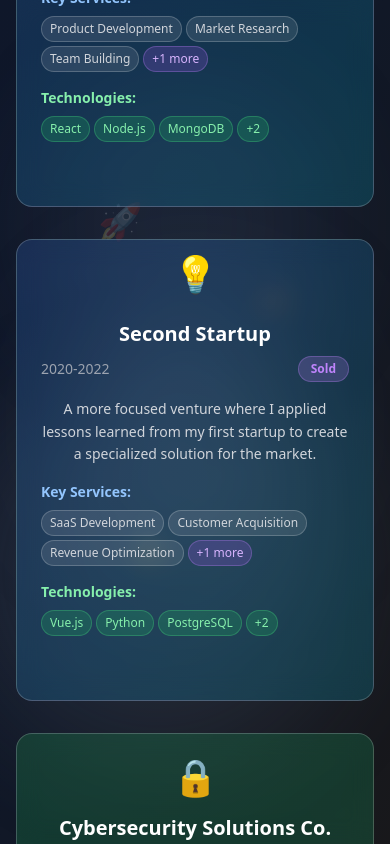
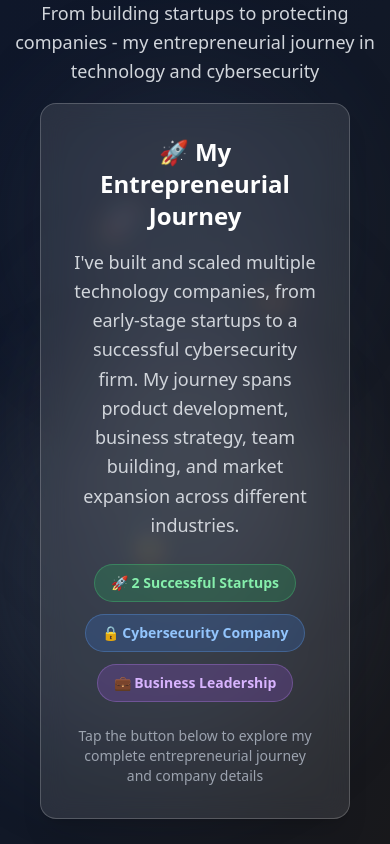
Before and after one commit to LucatonyRaudales/portfolio, a Next.js app: page /components/About in a window 390 px wide. Built offline with nearby package versions, Linux system fonts and the light colour scheme.

Commit message:
improving

```diff
--- a/pages/components/About.tsx
+++ b/pages/components/About.tsx
@@ -84,12 +84,22 @@ const AboutSection: React.FC = () => {
   const [selectedCompany, setSelectedCompany] = useState<Company | null>(null);
   const [isModalOpen, setIsModalOpen] = useState(false);
   const [visibleCards, setVisibleCards] = useState(0);
+  const [isMobile, setIsMobile] = useState(false);
 
   useEffect(() => {
     const timer = setTimeout(() => {
       setVisibleCards(companies.length);
     }, 500);
     return () => clearTimeout(timer);
+  }, []);
+
+  useEffect(() => {
+    const checkMobile = () => {
+      setIsMobile(window.innerWidth < 640);
+    };
+    checkMobile();
+    window.addEventListener('resize', checkMobile);
+    return () => window.removeEventListener('resize', checkMobile);
   }, []);
 
   const handleCompanyClick = (company: Company) => {
@@ -147,7 +157,45 @@ const AboutSection: React.FC = () => {
       </div>
 
       {/* Content Section */}
-      <div className="flex-1 flex items-center justify-center pb-16 relative z-20 w-full max-w-7xl mx-auto px-4">
+      <div className="flex-1 flex flex-col items-center justify-center pb-16 relative z-20 w-full max-w-7xl mx-auto px-4">
+        {isMobile ? (
+          /* Mobile: No cards, just centered content */
+          <div className="flex flex-col items-center justify-center w-full">
+            <div className="text-center px-6 mb-8 max-w-2xl">
+              <div className="bg-white/10 backdrop-blur-md border border-white/20 rounded-2xl p-8 shadow-xl">
+                <h2 className="text-2xl font-bold text-white mb-4">
+                  🚀 My Entrepreneurial Journey
+                </h2>
+                <p className="text-gray-300 text-lg leading-relaxed mb-6">
+                  I've built and scaled multiple technology companies, from early-stage startups to a successful cybersecurity firm. My journey spans product development, business strategy, team building, and market expansion across different industries.
+                </p>
+                <div className="flex flex-wrap justify-center gap-3 mb-6">
+                  <div className="bg-green-500/20 border border-green-400/30 rounded-full px-4 py-2 text-green-300 text-sm font-semibold">
+                    🚀 2 Successful Startups
+                  </div>
+                  <div className="bg-blue-500/20 border border-blue-400/30 rounded-full px-4 py-2 text-blue-300 text-sm font-semibold">
+                    🔒 Cybersecurity Company
+                  </div>
+                  <div className="bg-purple-500/20 border border-purple-400/30 rounded-full px-4 py-2 text-purple-300 text-sm font-semibold">
+                    💼 Business Leadership
+                  </div>
+                </div>
+                <p className="text-gray-400 text-sm">
+                  Tap the button below to explore my complete entrepreneurial journey and company details
+                </p>
+              </div>
+            </div>
+
+            {/* Show All Button - Centered below content */}
+            <button
+              onClick={() => setIsModalOpen(true)}
+              className="bg-gradient-to-r from-blue-500 via-purple-500 to-pink-500 hover:from-blue-600 hover:via-purple-600 hover:to-pink-600 text-white font-bold py-3 sm:py-4 px-6 sm:px-12 rounded-full transition-all duration-500 transform hover:scale-110 shadow-xl hover:shadow-2xl text-sm sm:text-lg relative z-10 border border-white/20 hover:border-white/40 backdrop-blur-sm mx-4"
+            >
+              ✨ Explore My Journey ({companies.length} Companies)
+            </button>
+          </div>
+        ) : (
+          /* Desktop: Show cards */
           <div className="grid grid-cols-1 lg:grid-cols-3 gap-8 w-full">
             {companies.map((company, index) => (
               <div
@@ -239,6 +287,7 @@ const AboutSection: React.FC = () => {
               </div>
             ))}
           </div>
+        )}
       </div>
 
       {/* Company Detail Modal */}
--- a/pages/components/Experience.tsx
+++ b/pages/components/Experience.tsx
@@ -1,4 +1,4 @@
-import { useState } from 'react';
+import { useState, useEffect } from 'react';
 import AnimatedModal from './AnimatedModal';
 
 // Types
@@ -290,7 +290,17 @@ const ExperienceDetailModal = ({ experience, isOpen, onClose }: { experience: Ex
 const ExperienceSection = () => {
   const [selectedExperience, setSelectedExperience] = useState<Experience | null>(null);
   const [isModalOpen, setIsModalOpen] = useState(false);
+  const [isMobile, setIsMobile] = useState(false);
   const INITIAL_ITEMS_COUNT = 3;
+
+  useEffect(() => {
+    const checkMobile = () => {
+      setIsMobile(window.innerWidth < 640);
+    };
+    checkMobile();
+    window.addEventListener('resize', checkMobile);
+    return () => window.removeEventListener('resize', checkMobile);
+  }, []);
 
   return (
     <div className="snap-start snap-section h-screen w-full flex flex-col justify-center items-center relative overflow-hidden bg-gradient-to-br from-violet-900 via-purple-900 to-indigo-900">
@@ -323,6 +333,34 @@ const ExperienceSection = () => {
 
       {/* Content Section */}
       <div className="flex-1 flex flex-col items-center justify-center relative z-20 pb-16 w-full max-w-7xl px-6">
+        {isMobile ? (
+          /* Mobile: No cards, just centered content */
+          <div className="text-center px-6 mb-8 max-w-2xl">
+            <div className="bg-white/10 backdrop-blur-md border border-white/20 rounded-2xl p-8 shadow-xl">
+              <h2 className="text-2xl font-bold text-white mb-4">
+                💼 Professional Experience
+              </h2>
+              <p className="text-gray-300 text-lg leading-relaxed mb-6">
+                I've built a diverse career spanning DevOps engineering, cybersecurity, and full-stack development. My experience includes leading cloud infrastructure projects, implementing security measures, and developing innovative solutions for various industries.
+              </p>
+              <div className="flex flex-wrap justify-center gap-3 mb-6">
+                <div className="bg-blue-500/20 border border-blue-400/30 rounded-full px-4 py-2 text-blue-300 text-sm font-semibold">
+                  ☁️ DevOps & Cloud
+                </div>
+                <div className="bg-green-500/20 border border-green-400/30 rounded-full px-4 py-2 text-green-300 text-sm font-semibold">
+                  🔒 Cybersecurity
+                </div>
+                <div className="bg-purple-500/20 border border-purple-400/30 rounded-full px-4 py-2 text-purple-300 text-sm font-semibold">
+                  💻 Full-Stack Development
+                </div>
+              </div>
+              <p className="text-gray-400 text-sm">
+                Tap the button below to explore all {experiences.length} professional experiences in detail
+              </p>
+            </div>
+          </div>
+        ) : (
+          /* Desktop: Show cards */
           <div className="grid grid-cols-1 lg:grid-cols-2 xl:grid-cols-3 gap-6 w-full mb-8">
             {experiences.slice(0, INITIAL_ITEMS_COUNT).map((experience, index) => (
               <ExperienceCard
@@ -332,14 +370,15 @@ const ExperienceSection = () => {
               />
             ))}
           </div>
+        )}
 
         {/* Show All Button */}
-        {experiences.length > INITIAL_ITEMS_COUNT && (
+        {(isMobile || experiences.length > INITIAL_ITEMS_COUNT) && (
           <button
             onClick={() => setIsModalOpen(true)}
-            className="bg-gradient-to-r from-blue-500 via-purple-500 to-pink-500 hover:from-blue-600 hover:via-purple-600 hover:to-pink-600 text-white font-bold py-4 px-12 rounded-full transition-all duration-500 transform hover:scale-110 shadow-xl hover:shadow-2xl text-lg relative z-10 border border-white/20 hover:border-white/40 backdrop-blur-sm"
+            className="bg-gradient-to-r from-blue-500 via-purple-500 to-pink-500 hover:from-blue-600 hover:via-purple-600 hover:to-pink-600 text-white font-bold py-3 sm:py-4 px-6 sm:px-12 rounded-full transition-all duration-500 transform hover:scale-110 shadow-xl hover:shadow-2xl text-sm sm:text-lg relative z-10 border border-white/20 hover:border-white/40 backdrop-blur-sm mx-4"
           >
-            ✨ Show All Experiences ({experiences.length})
+            ✨ {isMobile ? `Explore All ${experiences.length} Experiences` : `Show All Experiences (${experiences.length})`}
           </button>
         )}
       </div>
```
Lines whose indentation alone changed are shown as unchanged.
